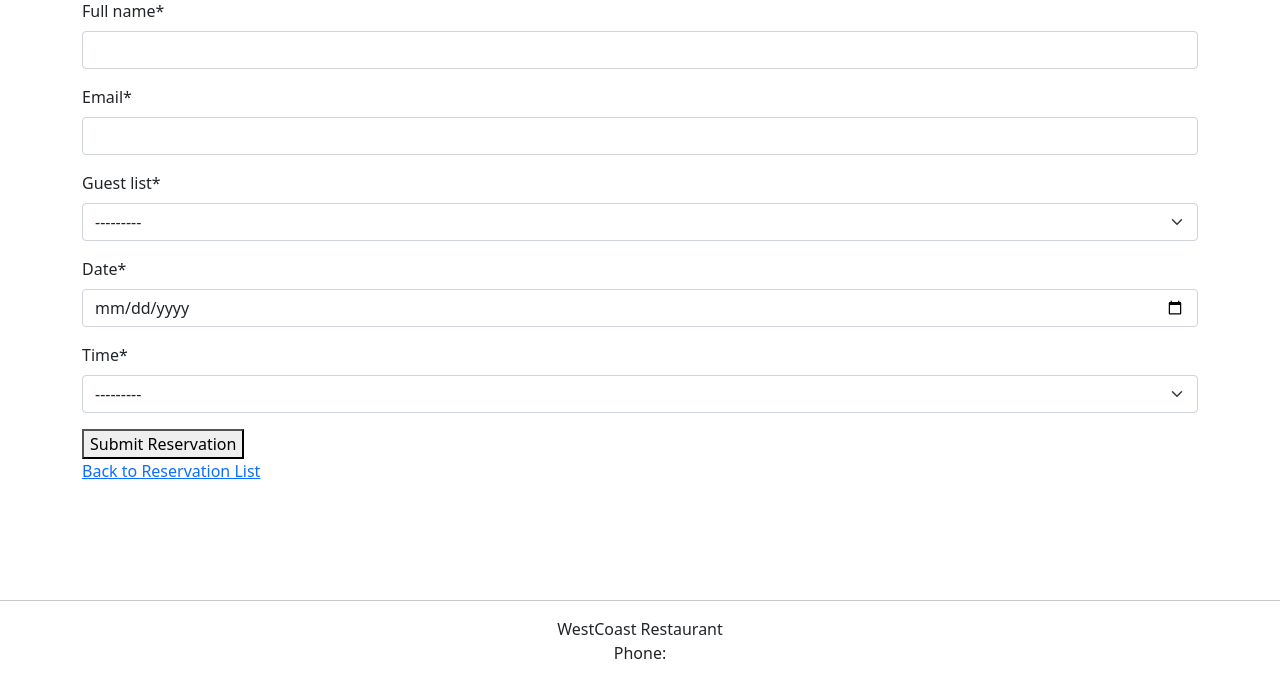
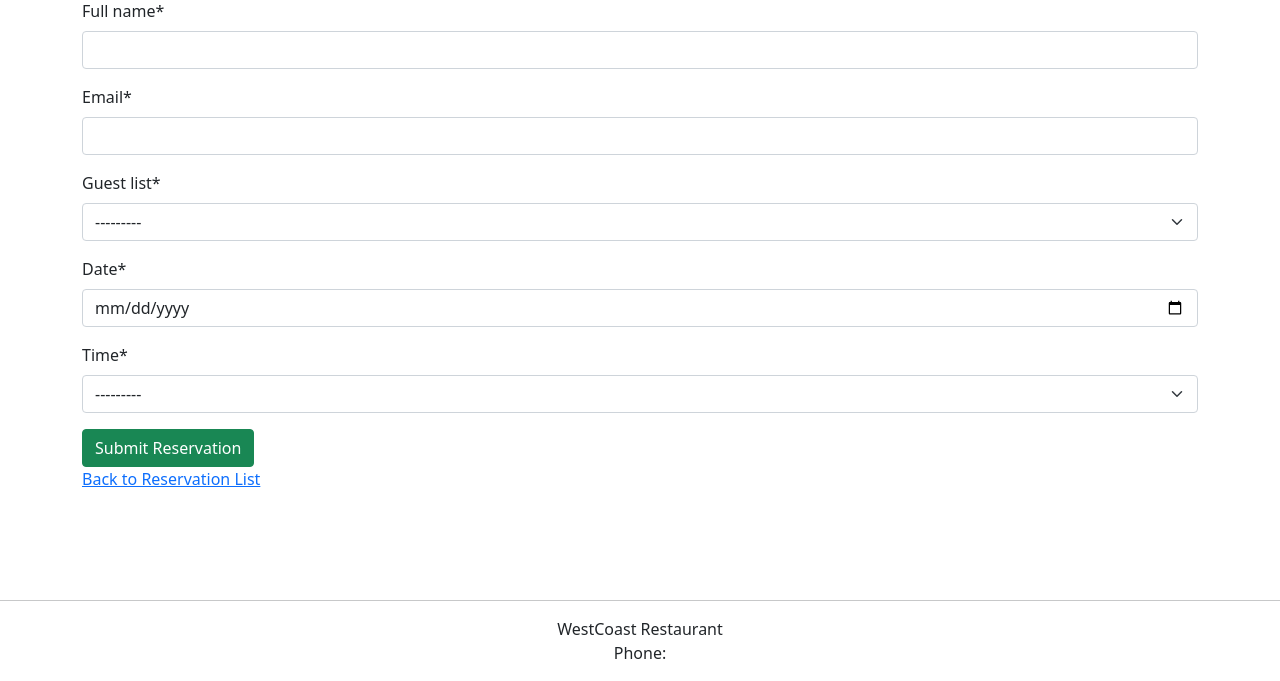
Before and after one commit to blackcatten/west-coast-restaurant, a Django app: page /make_reservation/ in a window 1280 px wide. Shown: the part 119-800 px from the top of the page. Run offline with Django 3.2, Linux system fonts and the light colour scheme; data that the repository does not hold is empty; some libraries are stand-ins or nearby versions.

Commit message:
updated to success button on make_reservation.html

```diff
--- a/templates/make_reservation.html
+++ b/templates/make_reservation.html
@@ -9,7 +9,7 @@
 
         {% csrf_token %}
         {{ form | crispy }}
-        <button type="submit">Submit Reservation</button>
+        <button type="submit" class="btn btn-success">Submit Reservation</button>
     </form>
 
     <p><a href="{% url 'home' %}">Back to Reservation List</a></p>
```
